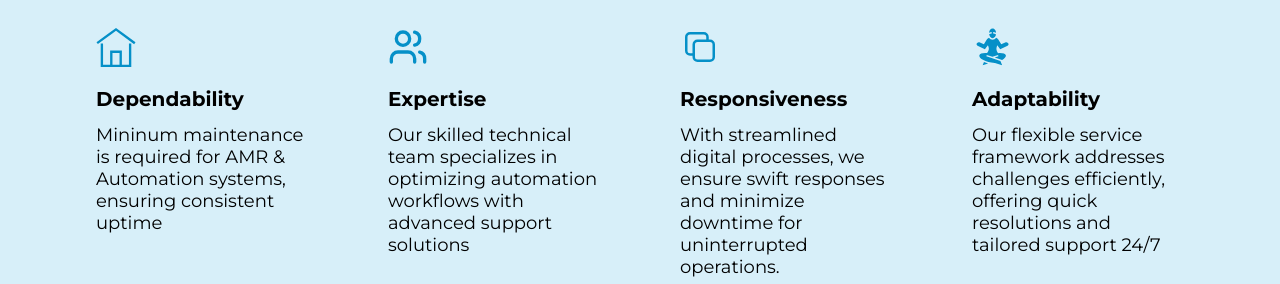
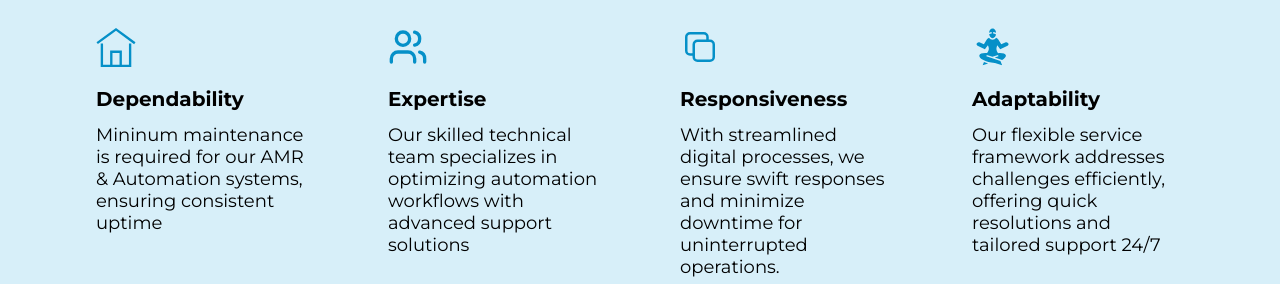
Before and after one commit to Advanced-Robotics-Systems/ars-landing-new, a Next.js app: page / in a window 1280 px wide. Shown: the part 2000-2284 px from the top of the page. Built offline with nearby package versions, Linux system fonts and the light colour scheme.

Commit message:
Corrected solutionsData Dependability description (added 'our AMR')

```diff
--- a/src/data/index.ts
+++ b/src/data/index.ts
@@ -117,7 +117,7 @@ export const solutionsData = [
     icon: ICONS.home,
     title: "Dependability",
     description:
-      "Mininum maintenance is required for AMR & Automation systems, ensuring consistent uptime",
+      "Mininum maintenance is required for our AMR & Automation systems, ensuring consistent uptime",
   },
   {
     icon: ICONS.user,
```
